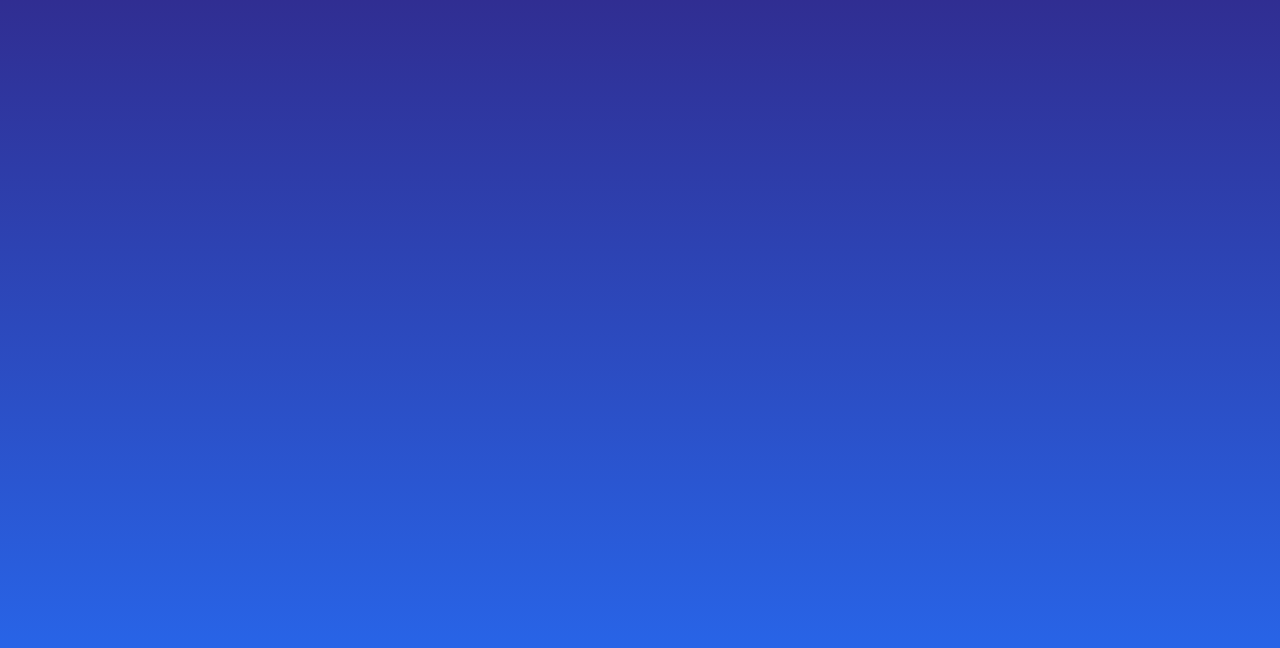
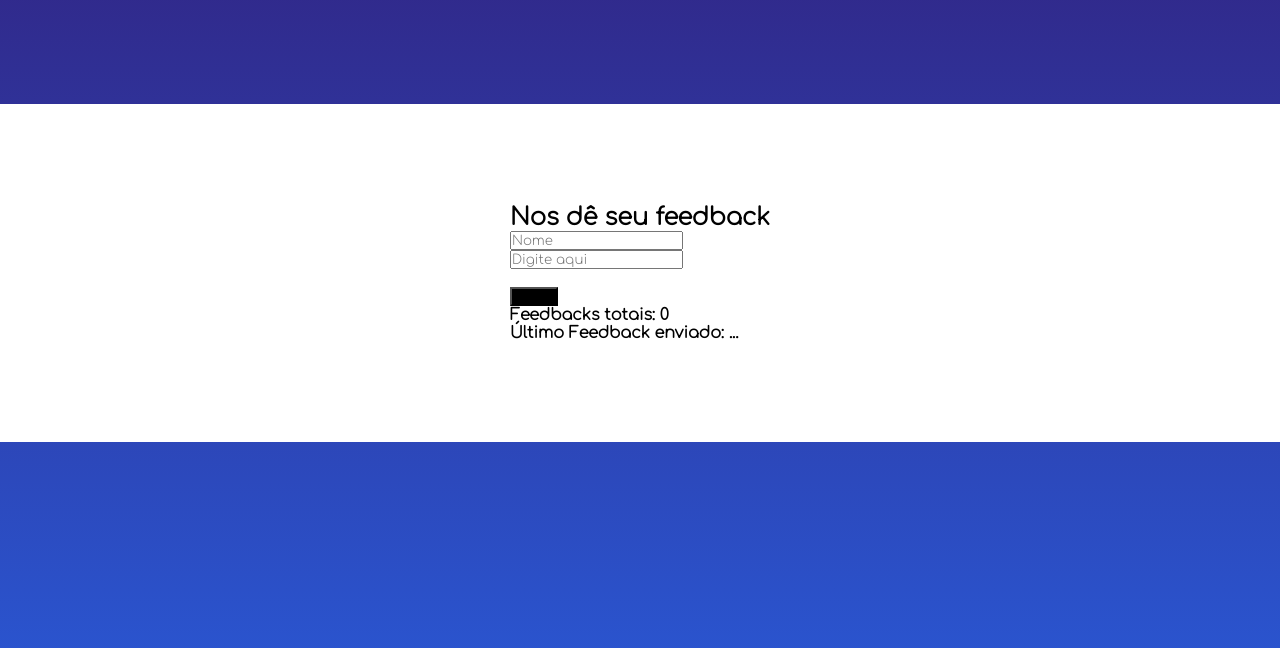
Before and after one commit to LeonardoSalomao/Projeto_Individual, a website: page api-projeto-site/public/feedback.html in a window 1280 px wide. Shown: the part 152-800 px from the top of the page. Drawn offline with Linux system fonts and the light colour scheme.

Commit message:
(Leonardo) - Página de feedback e métrica

```diff
--- a/api-projeto-site/public/css/styleindex.css
+++ b/api-projeto-site/public/css/styleindex.css
@@ -184,6 +184,18 @@ section img#montanha
     align-items: center;
 }
 
+.container3{
+    margin-top: 20%;
+    padding-top: 100px;
+    padding-bottom: 100px;
+    padding-right: 50px;
+    padding-left: 50px;
+    background-color: rgb(255, 255, 255);
+    display: flex;
+    justify-content: center;
+    align-items: center;
+}
+
 #div_msg{
     font-size: 1.2em;
     color: rgb(0, 0, 0);
--- a/api-projeto-site/public/feedback.html
+++ b/api-projeto-site/public/feedback.html
@@ -25,3 +25,41 @@
             <li><a href="feedback.html" class="active">Feedbacks</a></li>
         </ul>
     </header>
+    <div class="container3">
+    <div class="feed">
+
+        <h2 style="color: black;" class="titulo">Nos dê seu feedback</h2>
+        <input class="msg" id="nome" type="text" placeholder="Nome"> <br>
+        <input class="mensagem" id="mensagem" type="text" placeholder="Digite aqui"> <br><br>
+        <div class="btn">
+            <input style="background-color: black;" type="submit" onclick="enviar()" class="submit" value="Enviar">
+        </div>
+        <b style="color: black;">Feedbacks totais: <span id="mens">0</span></b><br>
+        <b style="color: black;">Último Feedback enviado: <span id="span">...</span></b><br>
+
+    </div>
+</div>
+
+</body>
+<script>
+    var ax_nome = [];
+    var ax_mensagem = [];
+
+    function enviar() {
+        if (nome.value == "") {
+            alert("Insira seu nickname!");
+        }
+        else if (mensagem.value == "") {
+            alert("Escreva seu feedback!");
+        }
+        else{
+            ax_nome.push(nome.value);
+            ax_mensagem.push(mensagem.value);
+
+            alert(`Olá ${ax_nome[ax_nome.length - 1]}, sua mensaagem foi cadastrada com sucesso`);
+            mens.innerHTML = `${ax_mensagem.length}`;
+            span.innerHTML = `${ax_mensagem[ax_mensagem.length - 1]}`;
+        }
+    }
+</script>
+</html>
```
Also changed, not shown: api-projeto-site/public/index.html (+0 -1 lines), api-projeto-site/public/metrica.html (+1 -1 lines), api-projeto-site/public/simulador.html (deleted, +0 -25 lines), 1 other file.
